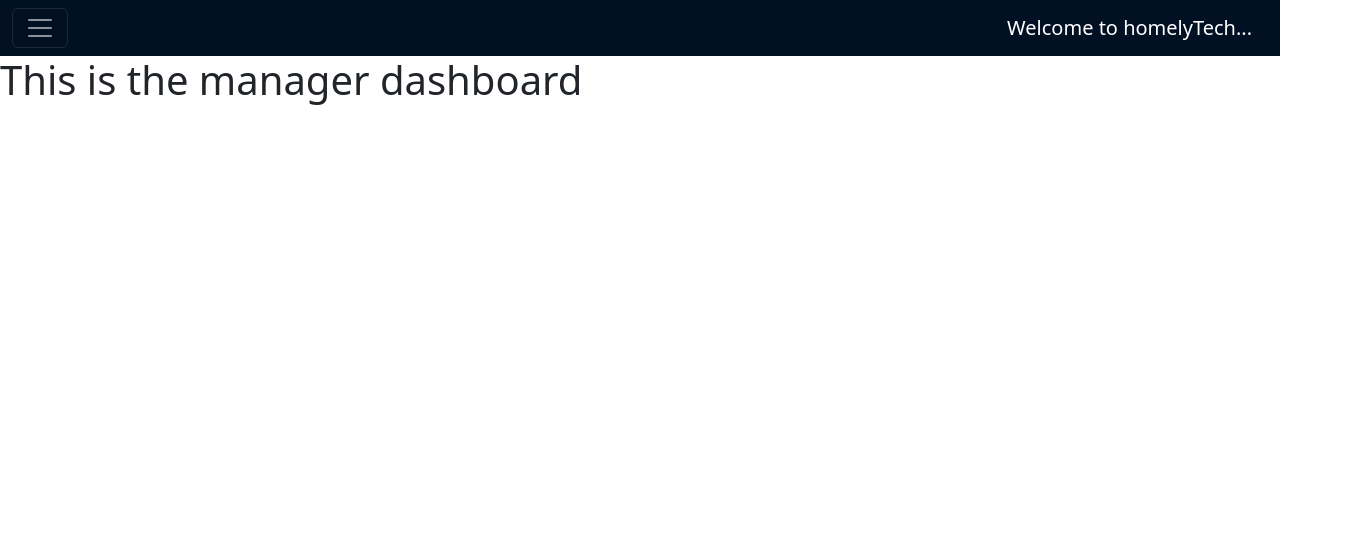
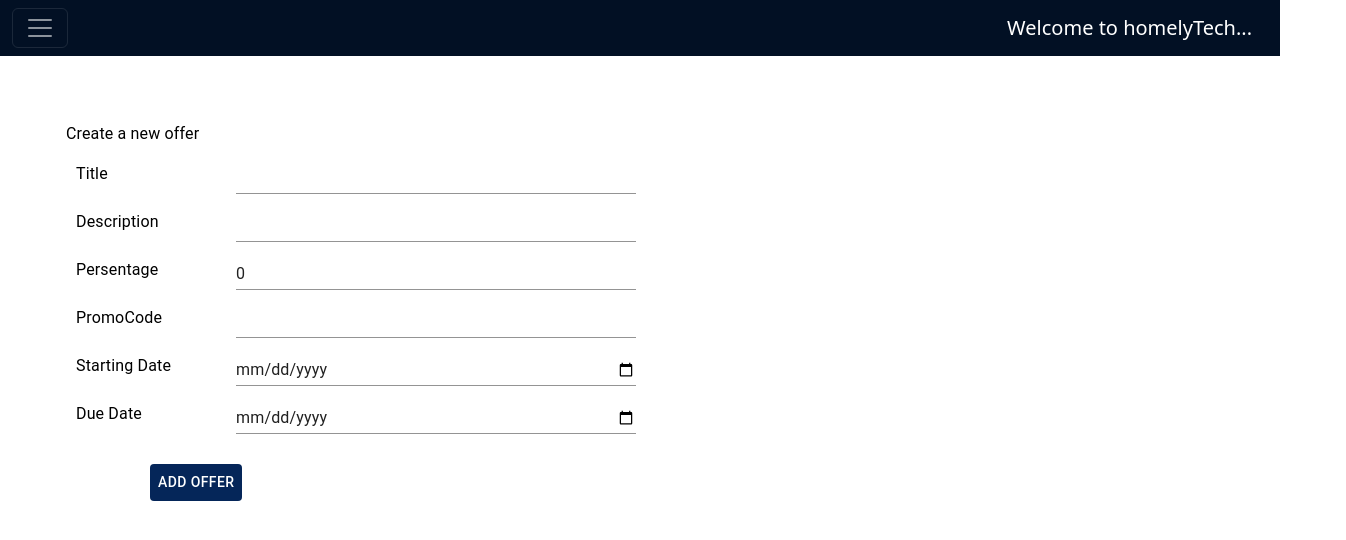
Before and after one commit to ishehara/HomelyTech, a React (Create React App) app in the folder frontend/: page /offerForm in a window 1280 px wide. Shown: the top 540 px of the page, 1346 px wide, since content can reach past the window. Built offline with nearby package versions, Linux system fonts and the light colour scheme.

Commit message:
creating forms
frontend only

```diff
--- a/frontend/package.json
+++ b/frontend/package.json
@@ -3,10 +3,15 @@
   "version": "0.1.0",
   "private": true,
   "dependencies": {
+    "@emotion/react": "^11.11.4",
+    "@emotion/styled": "^11.11.5",
+    "@mui/material": "^5.15.15",
     "@testing-library/jest-dom": "^5.17.0",
     "@testing-library/react": "^13.4.0",
     "@testing-library/user-event": "^13.5.0",
+    "axios": "^1.6.8",
     "bootstrap": "^5.3.3",
+    "mui": "^0.0.1",
     "react": "^18.2.0",
     "react-dom": "^18.2.0",
     "react-router-dom": "^6.22.3",
--- a/frontend/src/App.js
+++ b/frontend/src/App.js
@@ -1,22 +1,22 @@
 import React from "react";
 import "./App.css";
 import Manager from "./components/dashboards/manager";
+import OfferForm from "./components/offers/offerForm";
+import Navbar from "./components/navbar/navbar";
+import { Route, BrowserRouter as Router, Routes } from "react-router-dom";
 
 function App() {
-  return(
+  return (
+    <Router>
+      <Navbar />
 
+      <Routes>
+        <Route path="/offerForm" element={<OfferForm />} />
 
-    <div>
-
-      <Manager/>
-
-
-
-    </div>
-
-
-
-    );
+        <Route path="/" element={<Manager />} />
+      </Routes>
+    </Router>
+  );
 }
 
 export default App;
--- a/frontend/src/components/dashboards/manager.js
+++ b/frontend/src/components/dashboards/manager.js
@@ -1,15 +1,52 @@
-import React from 'react';
-import Navbar from '../navbar/navbar';
+import * as React from "react";
+
+import { Link } from "react-router-dom";
+import { Box, Button, Grid } from "@mui/material";
+import OfferTable from "../offers/offerTable";
 
 function manager() {
+  const offers = [
+    {
+      title: "Offer 1",
+      description: "Description 1",
+      persentage: "10%",
+      promoCode: "PROMO10",
+      startDate: "2021-10-01",
+      dueDate: "2021-10-31",
+    },
+    {
+      title: "Offer 2",
+      description: "Description 2",
+      persentage: "20%",
+      promoCode: "PROMO20",
+      startDate: "2021-11-01",
+      dueDate: "2021-11-30",
+    },
+  ];
+
   return (
-    <div>
-        <Navbar/>
-        <h1>
-            This is the manager dashboard
-        </h1>
+    <Grid>
+      <Grid>
+        <Button
+          sx={{
+            marginLeft: "10px",
+            marginTop: "10px",
+          }}
+        >
+          <Link to="/offerForm">Create a new offer</Link>
+        </Button>
+      </Grid>
 
-    </div>
+      <Box
+        sx={{
+          width:'calc(100% - 100px)',
+          margin:'auto',
+          marginTop: '100px',
+        }}
+      >
+        <OfferTable rows={offers} />
+      </Box>
+    </Grid>
   );
 }
 
--- a/frontend/src/components/navbar/navbar.js
+++ b/frontend/src/components/navbar/navbar.js
@@ -1,4 +1,5 @@
 import React from "react";
+import { Link } from "react-router-dom";
 
 function navbar() {
   return (
@@ -41,14 +42,13 @@ function navbar() {
           <div className="offcanvas-body">
             <ul className="navbar-nav justify-content-start flex-grow-1 ps-3">
               <li className="nav-item">
-                <a className="nav-link active" aria-current="page" href="#">
-                  DashBoard
-                </a>
+              <Link to="/" className="nav-link">Dashboard</Link>
               </li>
               <li className="nav-item">
-                <a className="nav-link" href="#">
-                  Offers Management
-                </a>
+
+                  <Link to="/offerManagement" className="nav-link">Offers Management</Link>
+
+
               </li>
 
             </ul>
--- /dev/null
+++ b/frontend/src/components/offers/offerForm.js
@@ -0,0 +1,215 @@
+import React, { useState } from "react";
+import { Button, Grid, Input, Typography } from "@mui/material";
+
+export default function OfferForm() {
+  const [title, setTitle] = useState("");
+  const [description, setDescription] = useState("");
+  const [persentage, setPersentage] = useState(0);
+  const [promoCode, setPromoCode] = useState("");
+  const [startDate, setStartDate] = useState("");
+  const [dueDate, setDueDate] = useState("");
+
+  return (
+    <Grid
+      container
+      spacing={2}
+      sx={{
+        marginBottom: "30px",
+        display: "block",
+        margin: "50px",
+      }}
+    >
+      <Grid item xs={12}>
+        <Typography component={"h1"} sx={{ color: "black" }}>
+          Create a new offer
+        </Typography>
+      </Grid>
+
+      <Grid item xs={12} sm={6} sx={{ display: "flex" }}>
+        <Typography
+          component={"label"}
+          htmlFor="title"
+          sx={{
+            color: "Black",
+            marginRight: "10px",
+            fontSize: "16px",
+            width: "150px",
+            display: "block",
+            marginLeft: "10px",
+          }}
+        >
+          Title
+        </Typography>
+        <Input
+          type="text"
+          id="title"
+          name="Title"
+          sx={{
+            width: "400px",
+          }}
+          value={title}
+          onChange={(e) => {
+            setTitle(e.target.value);
+          }}
+        />
+      </Grid>
+      <Grid item xs={12} sm={6} sx={{ display: "flex" }}>
+        <Typography
+          component={"label"}
+          htmlFor="description"
+          sx={{
+            color: "Black",
+            marginRight: "10px",
+            fontSize: "16px",
+            width: "150px",
+            display: "block",
+            marginLeft: "10px",
+          }}
+        >
+          Description
+        </Typography>
+        <Input
+          type="text"
+          id="description"
+          name="description"
+          sx={{
+            width: "400px",
+          }}
+          value={description}
+          onChange={(e) => {
+            setDescription(e.target.value);
+          }}
+        />
+      </Grid>
+      <Grid item xs={12} sm={6} sx={{ display: "flex" }}>
+        <Typography
+          component={"label"}
+          htmlFor="persentage"
+          sx={{
+            color: "Black",
+            marginRight: "10px",
+            fontSize: "16px",
+            width: "150px",
+            display: "block",
+            marginLeft: "10px",
+          }}
+        >
+          Persentage
+        </Typography>
+        <Input
+          type="number"
+          id="persentage"
+          name="persentage"
+          sx={{
+            width: "400px",
+          }}
+          value={persentage}
+          onChange={(e) => {
+            setPersentage(e.target.value);
+          }}
+        />
+      </Grid>
+      <Grid item xs={12} sm={6} sx={{ display: "flex" }}>
+        <Typography
+          component={"label"}
+          htmlFor="promoCode"
+          sx={{
+            color: "Black",
+            marginRight: "10px",
+            fontSize: "16px",
+            width: "150px",
+            display: "block",
+            marginLeft: "10px",
+          }}
+        >
+          PromoCode
+        </Typography>
+        <Input
+          type="text"
+          id="promoCode"
+          name="promoCode"
+          sx={{
+            width: "400px",
+          }}
+          value={promoCode}
+          onChange={(e) => {
+            setPromoCode(e.target.value);
+          }}
+        />
+      </Grid>
+      <Grid item xs={12} sm={6} sx={{ display: "flex" }}>
+        <Typography
+          component={"label"}
+          htmlFor="startDate"
+          sx={{
+            color: "Black",
+            marginRight: "10px",
+            fontSize: "16px",
+            width: "150px",
+            display: "block",
+            marginLeft: "10px",
+          }}
+        >
+          Starting Date
+        </Typography>
+        <Input
+          type="date"
+          id="startDate"
+          name="startDate"
+          sx={{
+            width: "400px",
+          }}
+          value={startDate}
+          onChange={(e) => {
+            setStartDate(e.target.value);
+          }}
+        />
+      </Grid>
+      <Grid item xs={12} sm={6} sx={{ display: "flex" }}>
+        <Typography
+          component={"label"}
+          htmlFor="dueDate"
+          sx={{
+            color: "Black",
+            marginRight: "10px",
+            fontSize: "16px",
+            width: "150px",
+            display: "block",
+            marginLeft: "10px",
+          }}
+        >
+          Due Date
+        </Typography>
+        <Input
+          type="date"
+          id="dueDate"
+          name="dueDate"
+          sx={{
+            width: "400px",
+          }}
+          value={dueDate}
+          onChange={(e) => {
+            setDueDate(e.target.value);
+          }}
+        />
+      </Grid>
+
+      <Button
+        sx={{
+          margin: "Auto",
+          marginBottom: "20px",
+          backgroundColor: "#052659",
+          color: "white",
+          marginTop: "30px",
+          marginLeft: "100px",
+          "&:hover": {
+            backgroundColor: "#548383",
+            color: "black",
+          },
+        }}
+      >
+        Add Offer
+      </Button>
+    </Grid>
+  );
+}
--- /dev/null
+++ b/frontend/src/components/offers/offerTable.js
@@ -0,0 +1,52 @@
+import { Button, Paper, Table, TableBody, TableCell, TableContainer, TableHead, TableRow } from '@mui/material';
+import React from 'react';
+
+function offerTable({rows}) {
+  return (
+    <TableContainer component={Paper}>
+
+        <Table>
+            <TableHead>
+                <TableRow>
+                    <TableCell>Title</TableCell>
+                    <TableCell>Description</TableCell>
+                    <TableCell>Persentage</TableCell>
+                    <TableCell>PromoCode</TableCell>
+                    <TableCell>Starting Date</TableCell>
+                    <TableCell>Due Date</TableCell>
+                    <TableCell>Actions</TableCell>
+                </TableRow>
+            </TableHead>
+            <TableBody>
+                {rows.length > 0 ? rows.map((row) => (
+                    <TableRow key={row.id} sx={{ '&:last-child td, &:last-child th':{border:0}}}>
+                        <TableCell component='th' scope="row">{row.title}</TableCell>
+                        <TableCell component='th' scope="row">{row.description}</TableCell>
+                        <TableCell component='th' scope="row">{row.persentage}</TableCell>
+                        <TableCell component='th' scope="row">{row.promoCode}</TableCell>
+                        <TableCell component='th' scope="row">{row.startDate}</TableCell>
+                        <TableCell component='th' scope="row">{row.dueDate}</TableCell>
+                        <TableCell>
+                            <Button
+
+                                sx={{marginRight: '10px'}}
+                                onClick={() => {}}>
+                                Edit
+                            </Button>
+                            <Button
+                                onClick={() => {}}>
+                                Delete
+                            </Button>
+                        </TableCell>
+                    </TableRow>
+                )):(
+                    <TableRow sx={{ '&:last-child td, &:last-child th':{border:0}}}>
+                        <TableCell component='th' scope="row">No Data</TableCell>
+                    </TableRow>)}
+            </TableBody>
+        </Table>
+    </TableContainer>
+  );
+}
+
+export default offerTable;
```
Also changed, not shown: frontend/src/components/offers/offerManagement.js (added, +10 -0 lines), 2 other files (tests, documents, lock files or other folders).
